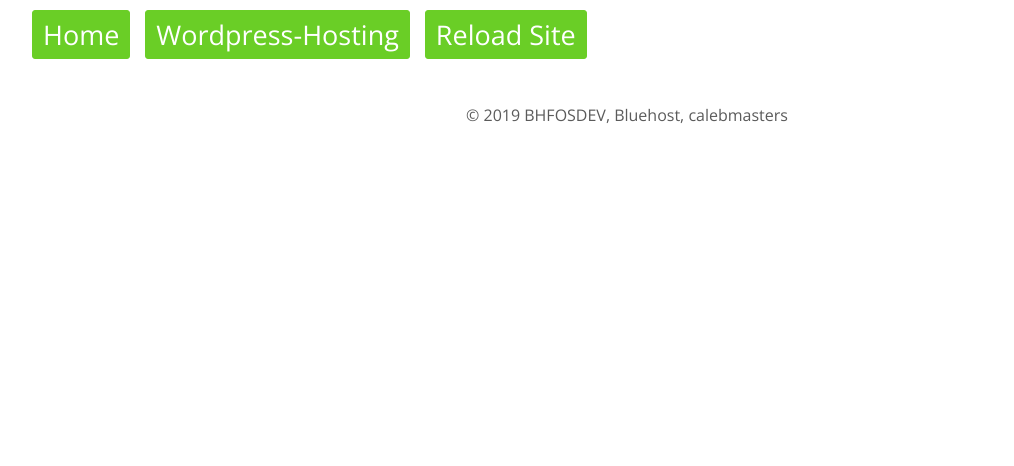
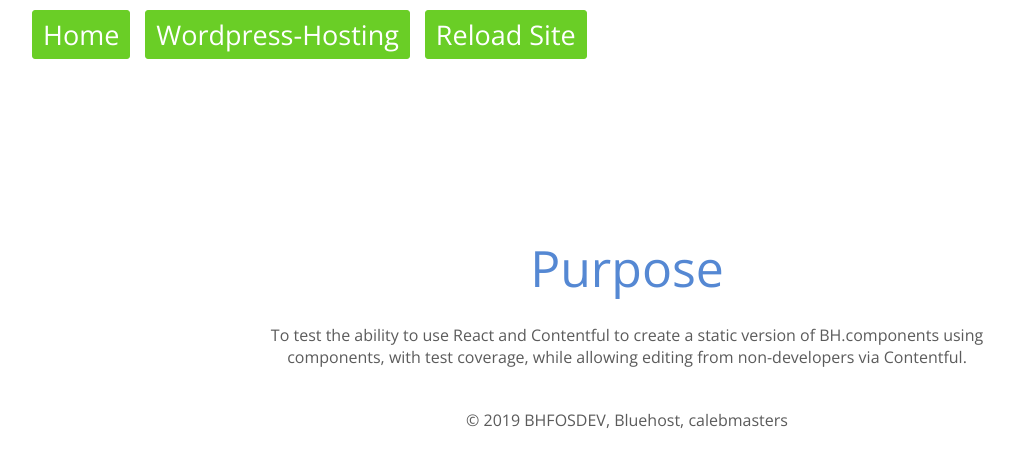
Before and after one commit to thecaleblee/bhdevtime, a Gatsby site in the folder bhReact/: page / in a window 1280 px wide. Shown: the whole page, without its empty margins (13-1027 px from the left). Built offline with nearby package versions, Linux system fonts and the light colour scheme; Gatsby itself is replaced by a stand-in of ours.

Commit message:
Updated to include a test to ensure the index is rendering

```diff
--- a/bhReact/package.json
+++ b/bhReact/package.json
@@ -14,6 +14,7 @@
     "gatsby-source-contentful": "^2.0.31",
     "gatsby-source-filesystem": "^2.0.22",
     "gatsby-transformer-sharp": "^2.1.14",
+    "jest-dom": "^3.1.2",
     "jest-styled-components": "^6.3.1",
     "prismjs": "^1.15.0",
     "prop-types": "^15.7.2",
@@ -21,6 +22,7 @@
     "react-dom": "^16.8.3",
     "react-helmet": "^5.2.0",
     "react-syntax-highlighter": "^10.1.3",
+    "react-testing-library": "^5.9.0",
     "styled-components": "^4.1.3"
   },
   "keywords": [
--- a/bhReact/src/components/layout.js
+++ b/bhReact/src/components/layout.js
@@ -13,7 +13,9 @@ const Footer = styled.footer`
 const Layout = ({ children }) => (
 
   <div>
-    <Header><a className="btn-lg" href="/">Reload Site</a></Header>
+    <Header>
+      <a className="btn-lg" href="/">Reload Site</a>
+    </Header>
     {children}
     <Footer>
       © {new Date().getFullYear()} BHFOSDEV, Bluehost, calebmasters
--- a/bhReact/src/pages/index.js
+++ b/bhReact/src/pages/index.js
@@ -1,10 +1,29 @@
 import React from "react"
 import Layout from "../components/layout"
 import SEO from "../components/seo"
+import styled from 'styled-components'
 
+const Title = styled.h1`
+  text-align: center;
+  margin-top: 10vh;
+
+  @media (min-width: 992px) {
+    margin-top: 20vh;
+  }
+`
+const Paragraph = styled.p`
+  text-align: center;
+  padding: 0 20vw;
+`
 const IndexPage = () => (
   <Layout>
     <SEO title="Home" keywords={[`gatsby`, `application`, `react`]} />
+    <Title>Purpose</Title>
+    <Paragraph>
+      To test the ability to use React and Contentful to create a static version of BH.components
+      using components, with test coverage, while allowing editing from non-developers via
+      Contentful.
+    </Paragraph>
   </Layout>
 )
 
```
Also changed, not shown: bhReact/src/__tests__/index.js (added, +32 -0 lines), 2 other files.
